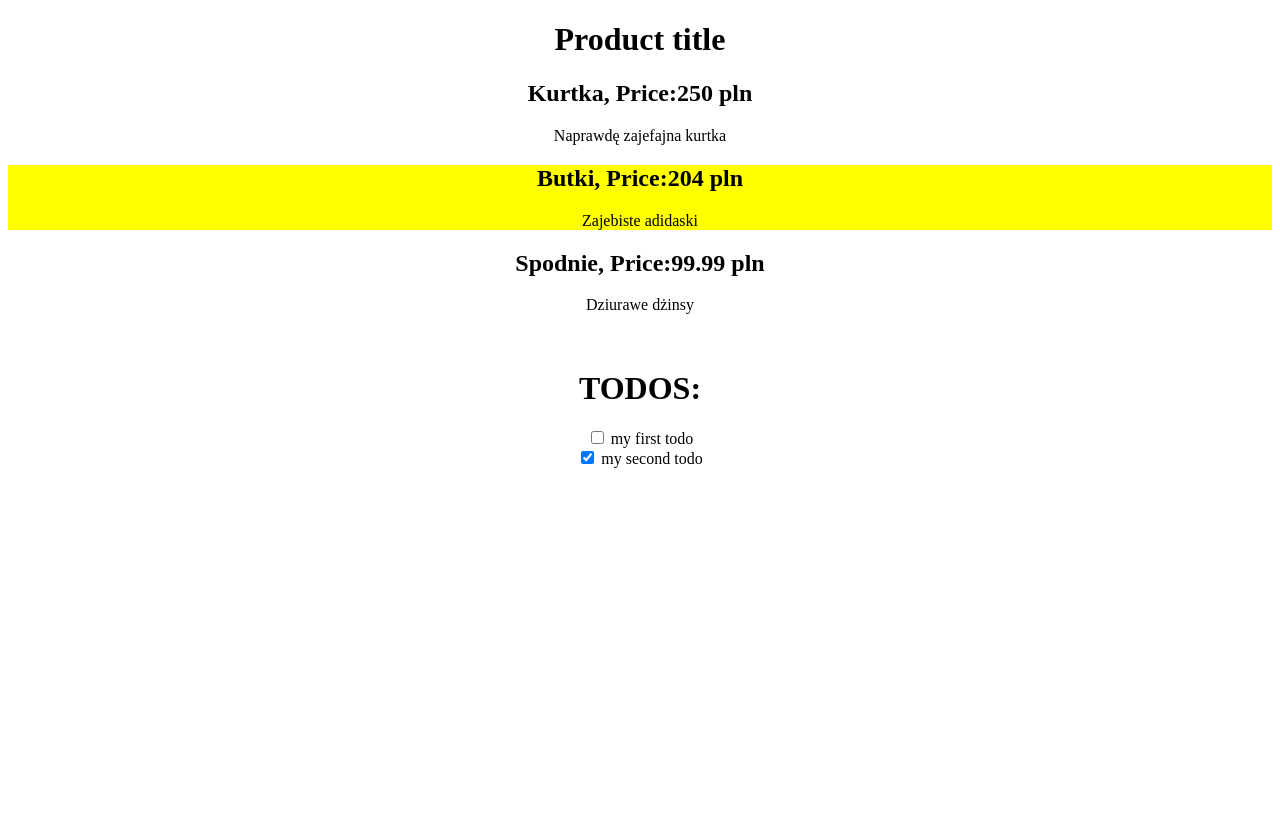
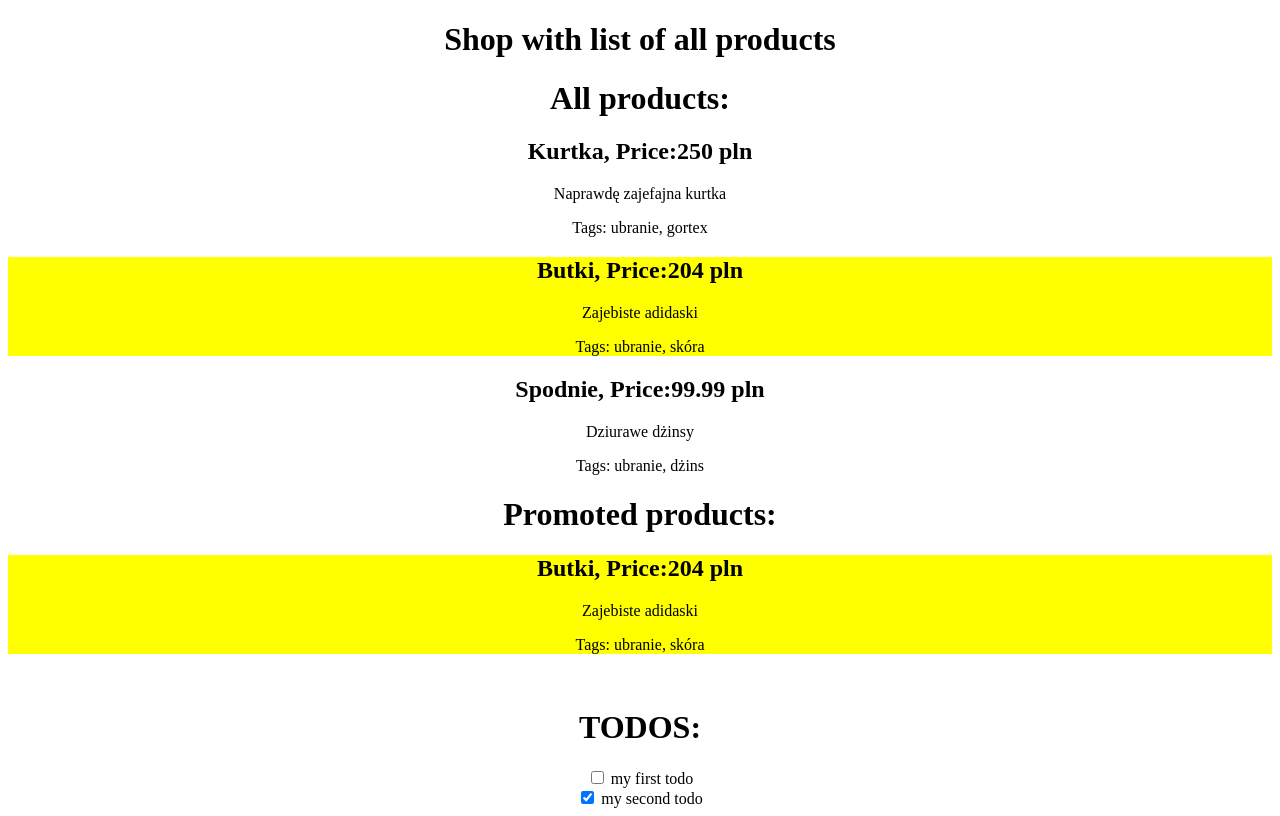
Before and after one commit to tomekb82/angular4, an Angular app: page / in a window 1280 px wide. Built offline with nearby package versions, Linux system fonts and the light colour scheme.

Commit message:
dodaj komponenty

```diff
--- a/src/app/app.component.html
+++ b/src/app/app.component.html
@@ -5,7 +5,11 @@
   </h1>
 
   <div *ngIf="productPromise | async as products; else loading">
+    <h1>All products:</h1>
     <product-list [products]="products"></product-list>
+
+    <h1>Promoted products:</h1>
+    <product-list [products]="products | promoted"></product-list>
   </div>
 
   <ng-template #loading>
--- a/src/app/app.component.ts
+++ b/src/app/app.component.ts
@@ -4,7 +4,8 @@ interface Product{
       name: string,
       price:number,
       description:string,
-      promoted: boolean
+      promoted: boolean,
+      tags: string
 }
 
 @Component({
@@ -14,23 +15,26 @@ interface Product{
 })
 export class AppComponent implements OnInit{
 
-  private title = 'Product title';
+  private title = 'Shop with list of all products';
 
   private products: Array<Product> = [
   	{ name:"Kurtka",
   	  price:250.00,
   	  description:"Naprawdę zajefajna kurtka",
-  	  promoted:false
+  	  promoted:false,
+      tags:"ubranie, gortex"
   	},
 	{ name:"Butki",
 	  price:204.00,
   	  description:"Zajebiste adidaski",
-  	  promoted:true
+  	  promoted:true,
+      tags:"ubranie, skóra"
   	},
   	{ name:"Spodnie",
   	  price:99.99,
   	  description:"Dziurawe dżinsy",
-  	  promoted:false
+  	  promoted:false,
+      tags:"ubranie, dżins"
   	}
   ];
 
--- a/src/app/app.module.ts
+++ b/src/app/app.module.ts
@@ -5,13 +5,15 @@ import { AppComponent } from './app.component';
 import { TodoComponent } from './todo/todo.component';
 import { ProductComponent } from './product/product.component';
 import { ProductListComponent } from './product/productList.component';
+import { PromotedPipe } from './product/promoted.pipe';
 
 @NgModule({
   declarations: [
     AppComponent,
     TodoComponent,
     ProductComponent,
-    ProductListComponent
+    ProductListComponent,
+    PromotedPipe
   ],
   imports: [
     BrowserModule
--- a/src/app/product/product.component.ts
+++ b/src/app/product/product.component.ts
@@ -7,6 +7,7 @@ import {Component, Input} from '@angular/core';
         <div [ngStyle] = "{background:product.promoted ? 'yellow': 'white'}">
             <h2>{{product.name}}, Price:{{product.price}} pln</h2>
       	    <p>{{product.description}}</p>
+      	    <p>Tags: {{product.tags}}</p>
         </div>
     `
 })
--- /dev/null
+++ b/src/app/product/promoted.pipe.ts
@@ -0,0 +1,18 @@
+import { Pipe, PipeTransform } from '@angular/core';
+
+@Pipe({
+    name: 'promoted',
+    pure: false
+})
+export class PromotedPipe implements PipeTransform {
+
+    transform(items: any[]): any {
+    	return items.filter(item => {
+        	if(item.promoted == true){
+           		return true;
+        	}else{
+            	return false;
+        	}
+        });
+    }
+}
```
Also changed, not shown: szkolenie.txt.
